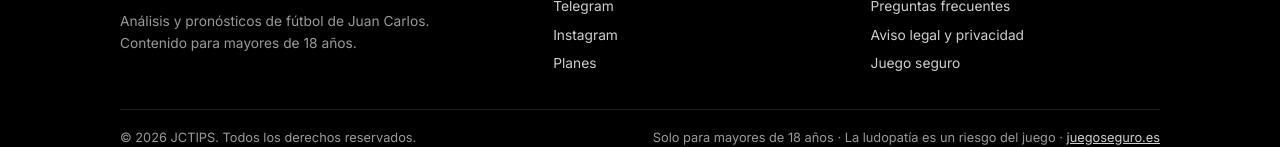
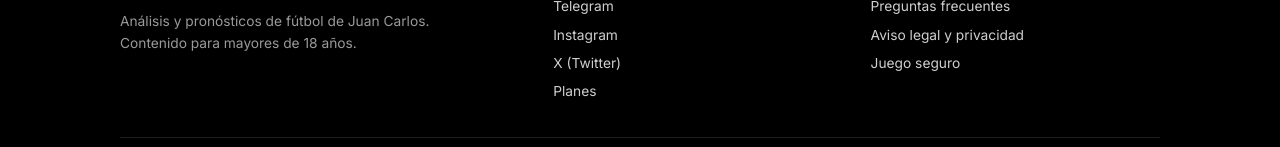
Before and after one commit to juan-creator83/jctips, a plain HTML site: page index.html in a window 1280 px wide. Shown: the part 4386-4533 px from the top of the page. Drawn offline with nearby package versions, Linux system fonts and the light colour scheme; a web font is replaced by a local one.

Commit message:
Add link to X (Twitter) in index.hAñade enlace a X en el pietml

```diff
--- a/index.html
+++ b/index.html
@@ -414,6 +414,7 @@
         <h4>Canal</h4>
         <a href="https://t.me/jctips28" target="_blank" rel="noopener">Telegram</a>
         <a href="https://www.instagram.com/jctips2810/" target="_blank" rel="noopener">Instagram</a>
+        <a href="https://x.com/jctips2810" target="_blank" rel="noopener">X (Twitter)</a>
         <a href="#planes">Planes</a>
       </div>
       <div>
```
